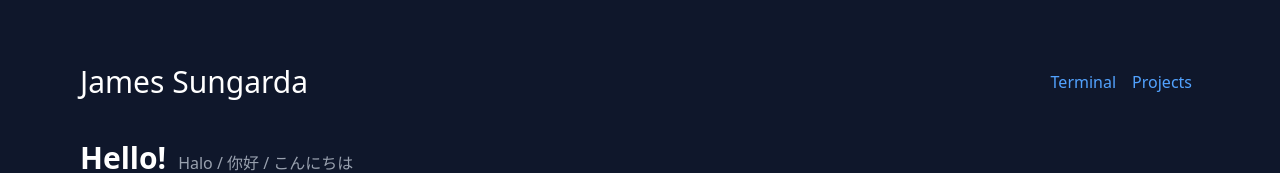
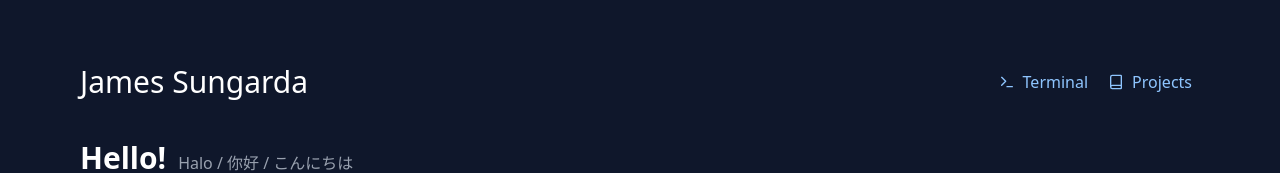
Before and after one commit to invalidcode232/homepage, a Next.js app: page / in a window 1280 px wide. Shown: the top 173 px of the page. Built offline with nearby package versions, Linux system fonts and the light colour scheme.

Commit message:
feat(header): add icons to navigation links and update layout for improved accessibility

```diff
--- a/src/components/modules/header/header.tsx
+++ b/src/components/modules/header/header.tsx
@@ -3,10 +3,11 @@
 import Link from "next/link";
 import { motion } from "framer-motion";
 import NavLink from "./nav-link";
+import { BookIcon, TerminalIcon } from "lucide-react";
 
 const navLinks = [
-  { href: "/terminal", text: "Terminal" },
-  { href: "/projects", text: "Projects" },
+  { href: "/terminal", text: "Terminal", icon: TerminalIcon },
+  { href: "/projects", text: "Projects", icon: BookIcon },
 ];
 
 export default function Header() {
@@ -64,10 +65,17 @@ export default function Header() {
         <Link href="/">James Sungarda</Link>
       </motion.span>
 
-      <motion.nav variants={navVariants} className="space-x-0">
-        {navLinks.map((link) => (
-          <NavLink key={link.href} href={link.href} text={link.text} />
-        ))}
+      <motion.nav variants={navVariants}>
+        <div className="flex">
+          {navLinks.map((link) => (
+            <NavLink
+              key={link.href}
+              href={link.href}
+              text={link.text}
+              icon={link.icon}
+            />
+          ))}
+        </div>
       </motion.nav>
     </motion.header>
   );
--- a/src/components/modules/header/nav-link.tsx
+++ b/src/components/modules/header/nav-link.tsx
@@ -8,6 +8,7 @@ type Props = {
   text: string;
   isExternal?: boolean;
   hideMobile?: boolean;
+  icon?: React.ElementType;
 };
 
 export default function NavigationLink(props: Props) {
@@ -25,11 +26,12 @@ export default function NavigationLink(props: Props) {
       >
         <Link
           href={props.href}
-          className={`text-blue-400 hover:underline mx-2 hover:cursor-pointer transition-colors duration-200 ${
+          className={`flex items-center text-blue-300 mx-2 hover:cursor-pointer transition-colors duration-200 ${
             props.hideMobile ? "hidden lg:inline-block" : ""
           }`}
           {...(props.isExternal && { target: "_blank" })}
         >
+          {props.icon && <props.icon className="mr-1 h-4" />}
           {props.text}
         </Link>
       </motion.div>
--- a/src/lib/fs.ts
+++ b/src/lib/fs.ts
@@ -8,7 +8,7 @@ const FileContentSchema = z.object({
 
 class TFileSystem {
     static async getFileList(): Promise<string[] | null> {
-        const response = await fetch("/api/filesystem/projects/list");
+        const response = await fetch("/api/projects/list");
         const data = await response.json();
 
         if (!response.ok) {
@@ -20,7 +20,7 @@ class TFileSystem {
     }
 
     static async getFileContent(fileName: string): Promise<string | null> {
-        const response = await fetch(`/api/filesystem/projects/content?projectName=${fileName}`);
+        const response = await fetch(`/api/projects/content?projectName=${fileName}`);
         const data = await response.json();
 
         if (!response.ok) {
```
